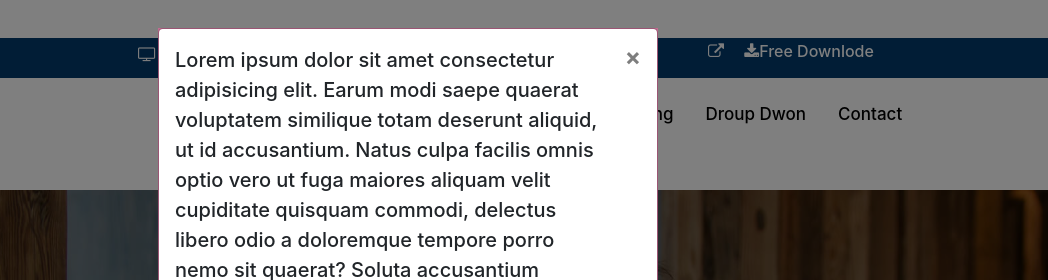
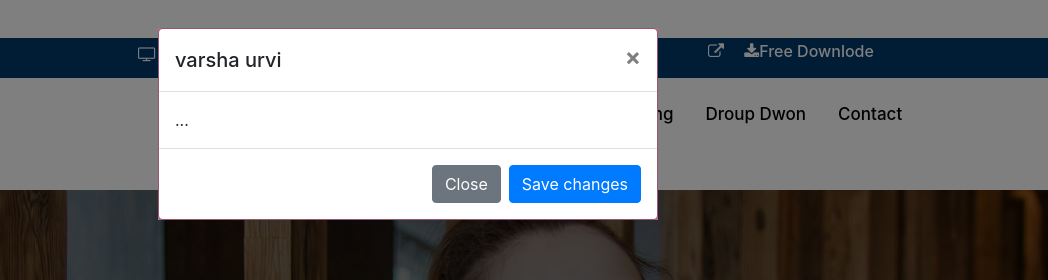
Before and after one commit to varshalodhi1234/my-new-project, a plain HTML site: page bootstrap wesite/index.html in a window 1280 px wide. Both pictures are taken after a click on the button "modal". Shown: the top 280 px of the page, 232-1280 px from the left. Drawn offline with Linux system fonts and the light colour scheme; files whose address does not match are found by name.

Commit message:
change name

```diff
--- a/bootstrap wesite/index.html
+++ b/bootstrap wesite/index.html
@@ -20,7 +20,7 @@
   <div class="modal-dialog">
     <div class="modal-content">
       <div class="modal-header">
-        <h5 class="modal-title" id="exampleModalLabel">Lorem ipsum dolor sit amet consectetur adipisicing elit. Earum modi saepe quaerat voluptatem similique totam deserunt aliquid, ut id accusantium. Natus culpa facilis omnis optio vero ut fuga maiores aliquam velit cupiditate quisquam commodi, delectus libero odio a doloremque tempore porro nemo sit quaerat? Soluta accusantium laudantium repellendus? Error labore facere dolor expedita! Autem aut cumque soluta, corrupti accusamus culpa id animi odio quaerat quis eius, fugiat maiores consequatur distinctio dolorum dolorem quisquam. Quia eum asperiores tempore? Odio incidunt nam consectetur, repellendus saepe id a? Reprehenderit enim ad fuga qui, perferendis nostrum, nesciunt in eligendi aliquid unde amet doloremque mollitia?</h5>
+        <h5 class="modal-title" id="exampleModalLabel">varsha urvi</h5>
         <button type="button" class="close" data-dismiss="modal" aria-label="Close">
           <span aria-hidden="true">&times;</span>
         </button>
```
